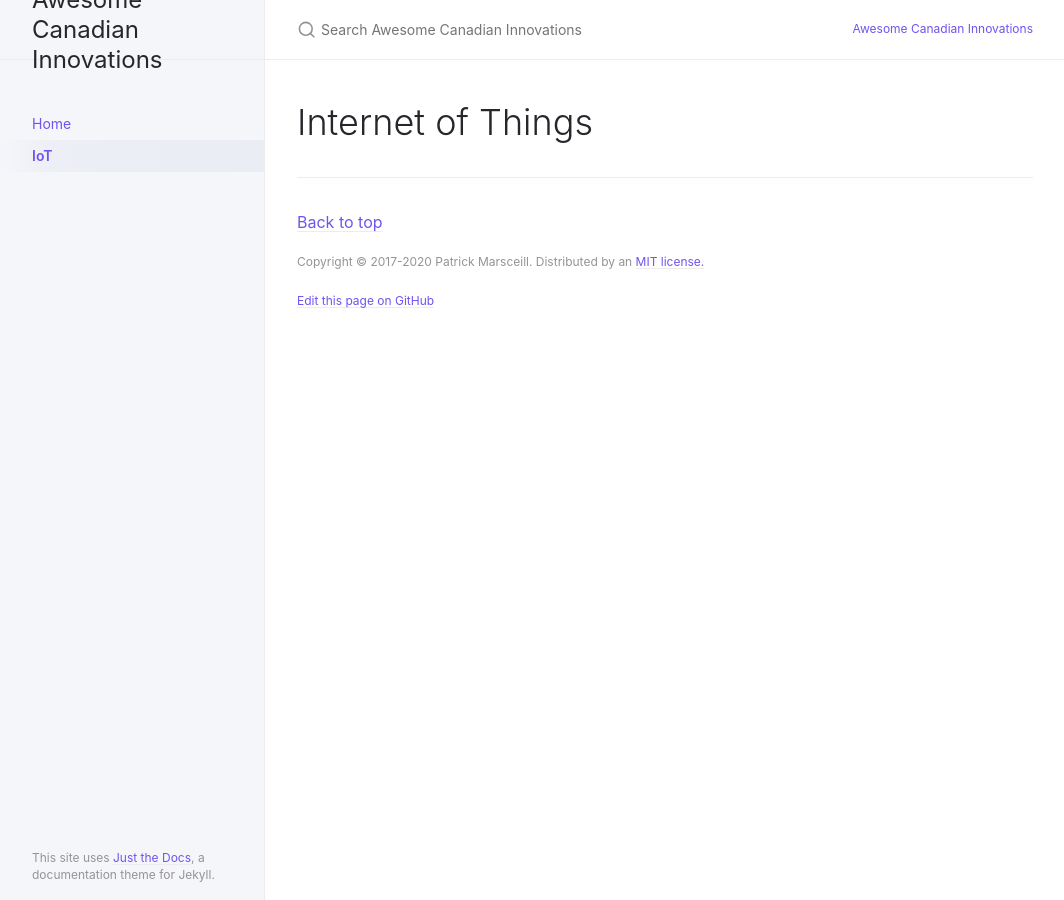
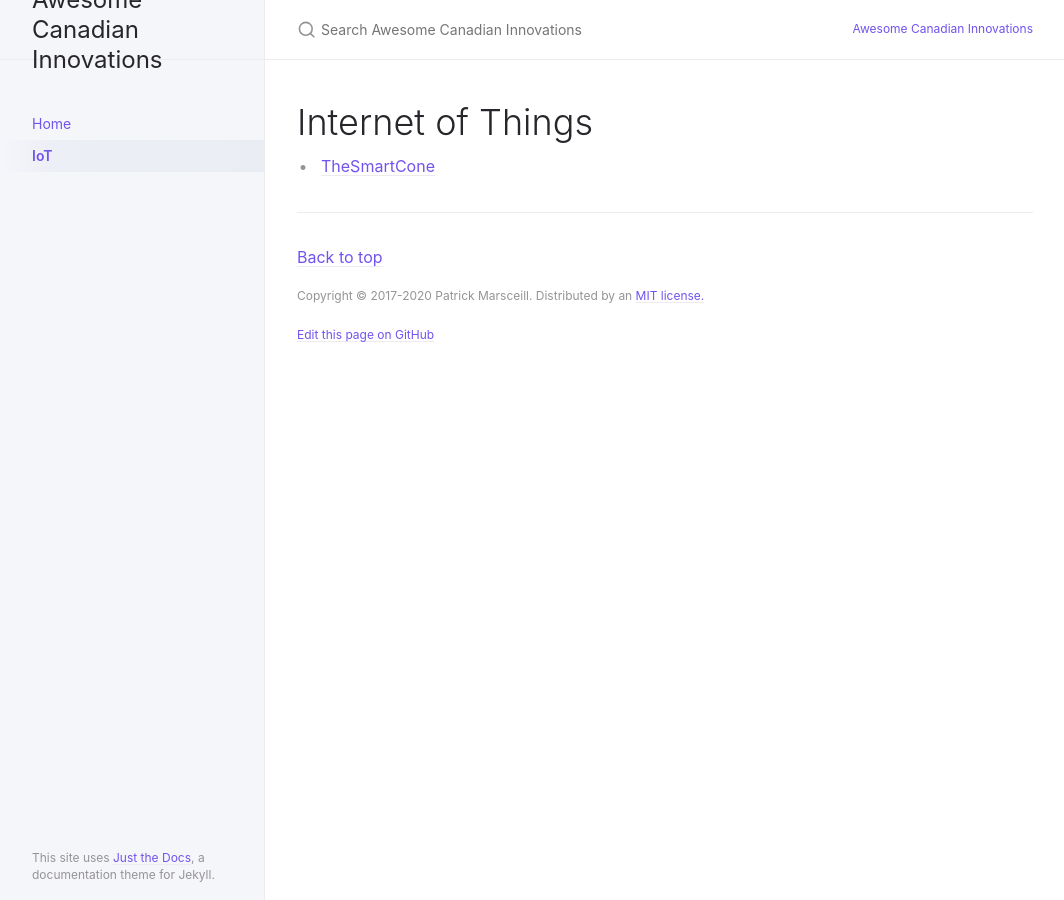
Before and after one commit to Mechatronics3D/Awesome-Canadian-Innovation, a Jekyll site: the page built from docs/IoT.md, in a window 1280 px wide. Shown: the whole page, without its empty margins (107-1171 px from the left). Built offline with Jekyll 4.4.1, drawn with Linux system fonts in a browser that asks for light colours.

Commit message:
Update IoT.md

```diff
--- a/docs/IoT.md
+++ b/docs/IoT.md
@@ -1,9 +1,13 @@
 ---
+
 layout: default
 title: "IoT"
 linkTitle: "IoT"
 date: 2020-02-06
 description: News and resources on IoT in Canada
+
 ---
 
 # Internet of Things
+
+*   [TheSmartCone](https://www.thesmartcone.com/)
```
